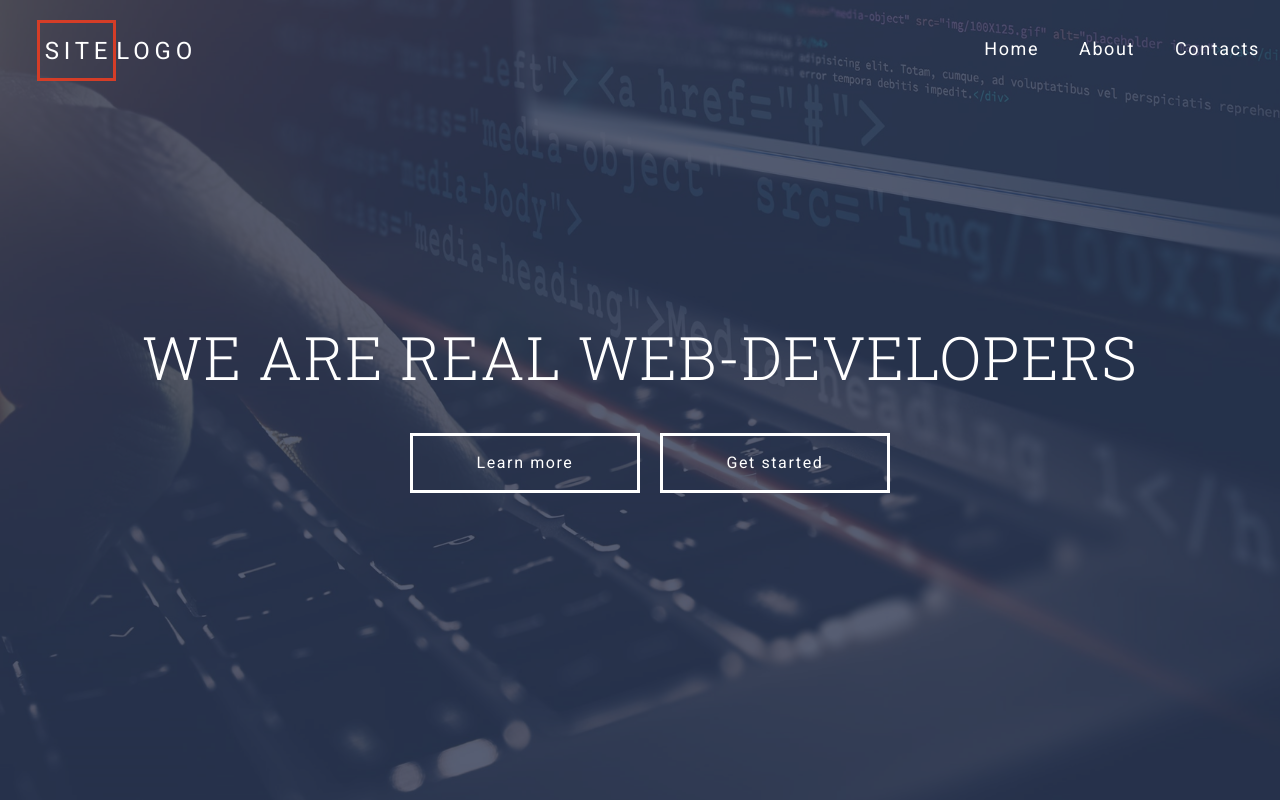
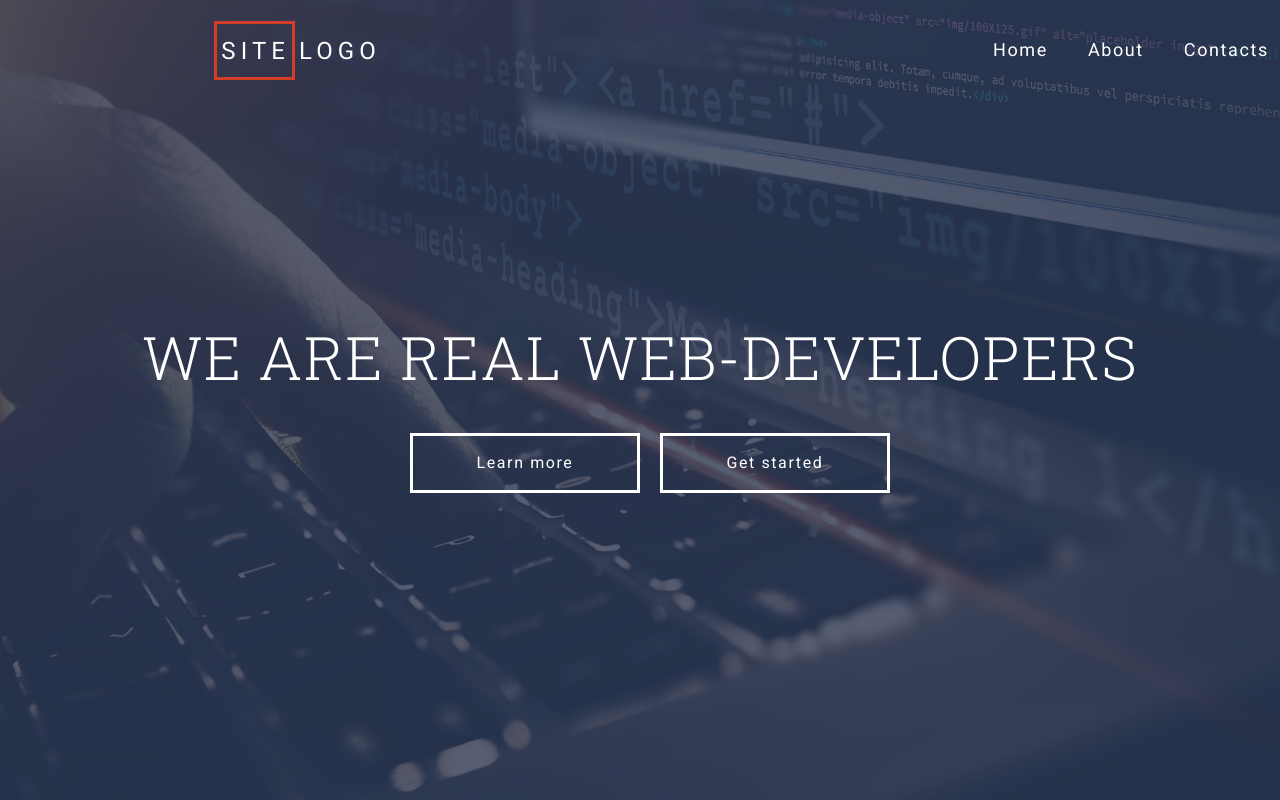
Before and after one commit to iceava/grid-template-init-project, a website: page index.html in a window 1280 px wide. Shown: the top 800 px of the page. Drawn offline with Linux system fonts and the light colour scheme.

Commit message:
pixel perfect

```diff
--- a/assets/scss/header/_header.scss
+++ /dev/null
@@ -1,3 +0,0 @@
-body{
-    background: lightblue;
-}
--- a/assets/scss/style.scss
+++ b/assets/scss/style.scss
@@ -30,6 +30,7 @@ html{
     letter-spacing:  0.1em;
     color: #637588;
     overflow-y:scroll;
+    overflow-x: hidden;
 }
 .header-content__title{
 font-family: "Roboto Slab" , sans-serif;
@@ -63,6 +64,7 @@ letter-spacing: 0.08rem;
 position: absolute;
 top:0;
 left:0;
+right:0;
 z-index: 1;
 width: 100%;
 &__box{
@@ -70,8 +72,8 @@ width: 100%;
     grid-template-columns:auto 1fr;
     max-width: 1340px;
     margin:auto;
+    margin-left:14.2%;
 }
-
 }
 .header-content{
     display: grid;
@@ -87,9 +89,15 @@ width: 100%;
 }
 
 .header-logo{
+align-self: center;
 font-size: 1.5rem;
-margin-top:18%;
-margin-left:17%;
+font-size: 1.5rem;
+margin-top:2.3%;
+margin-left:17.2%;
+line-height:0.8rem;;
+
+
+
 
 }
 
@@ -97,22 +105,18 @@ margin-left:17%;
     display:block;
     text-decoration: none;
     color: #ffffff;
-    letter-spacing: 0.30rem;
-    padding: 7px;
+    letter-spacing: 0.3167rem;
+    padding: 3px;
+
+
 
 }
 .header-logo__accent{
     border: 3px solid #d53d27;
-    padding:14px 1px 13px 5px;
+    padding:13px 2px 12px 4.5px;
+    margin-right:3% ;
+
 }
-
-
-
-git
-gitgit
-gitgit
-gitgit
-gitgit
 
 .header-nav{
    &__link{
@@ -122,12 +126,15 @@ gitgit
        text-decoration: none;
    color: #ffffff;
 }
-&__menu{
+    &__menu{
     display: grid;
     grid-template-columns:repeat(auto-fit , minmax(50px,max-content));
     list-style: none;
     justify-content:end;
-    font-size:1.185rem
+    font-size:1.185rem;
+    margin-right: -1.2%;
+    padding-right:.25%;
+    padding-top: 1px;
 }
 }
 
```
Also changed, not shown: assets/css/style.css.
